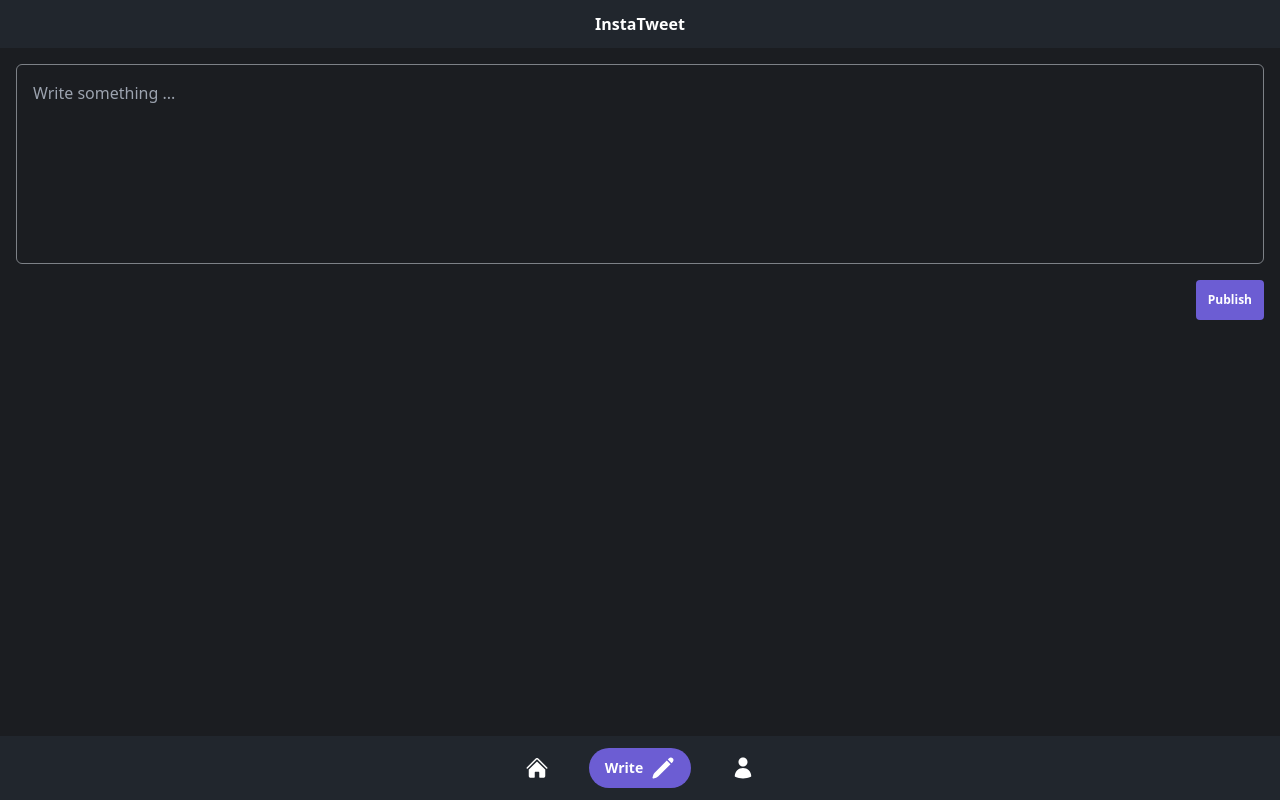
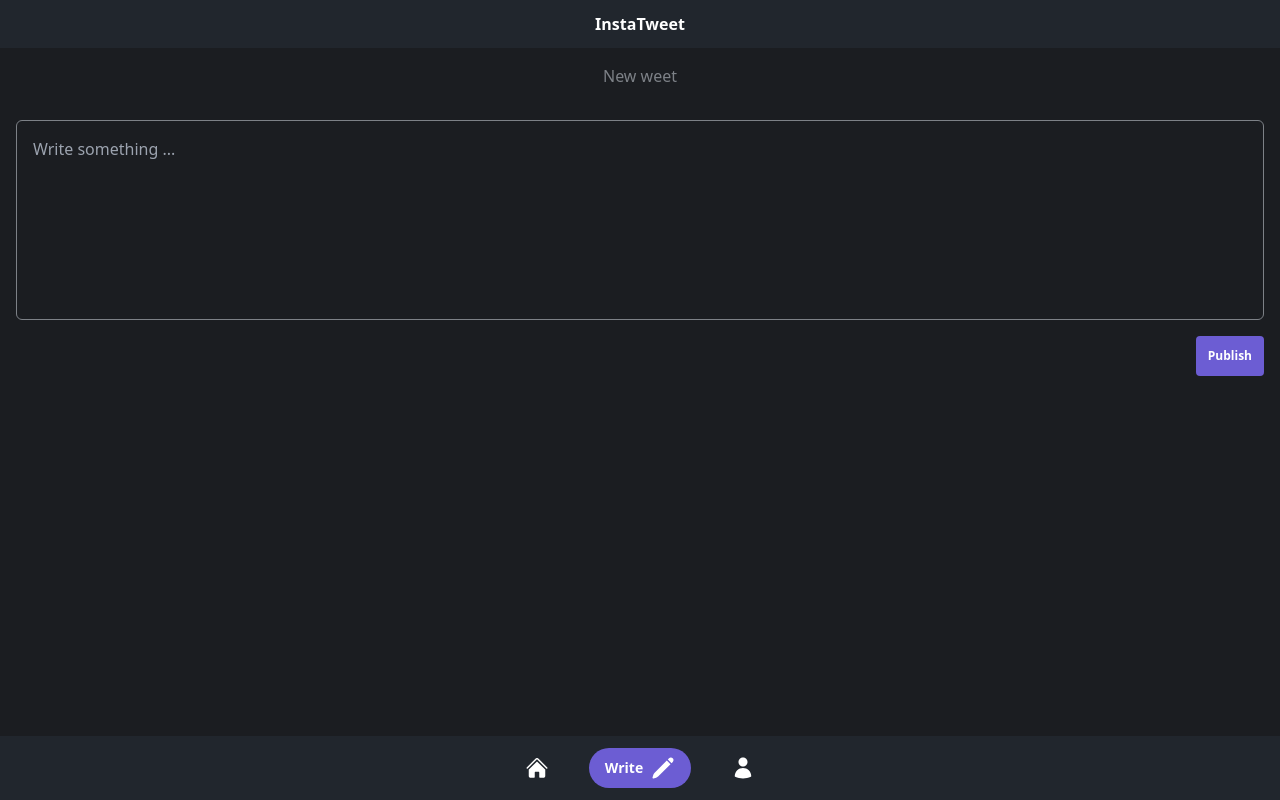
Before and after one commit to nicohermida01/insta-tweet, a Next.js app: page /tweet/create in a window 1280 px wide. Built offline with nearby package versions, Linux system fonts and the light colour scheme.

Commit message:
add h1 in createTweet page and add style in tweet card

```diff
--- a/app/(main)/page.tsx
+++ b/app/(main)/page.tsx
@@ -13,7 +13,7 @@ export default async function IndexPage() {
 					<Link
 						href={`/tweet/${tweet.id}`}
 						key={tweet.id}
-						className='bg-topbar-background-black p-4 rounded-md text-[14px] flex flex-col gap-2'
+						className='bg-topbar-background-black p-4 rounded-md text-[14px] flex flex-col gap-2 w-full'
 					>
 						<div className='flex justify-between text-[12px] text-text-secondary'>
 							<span className=''>{`@${tweet.user.username}`}</span>
--- a/app/(main)/tweet/create/page.tsx
+++ b/app/(main)/tweet/create/page.tsx
@@ -39,6 +39,8 @@ export default function CreateTweetPage() {
 		<div>
 			<Toaster />
 
+			<h1 className='text-center text-text-secondary mb-[32px]'>New weet</h1>
+
 			<form
 				className=' flex flex-col items-end gap-[16px]'
 				onSubmit={handlePublish}
```
